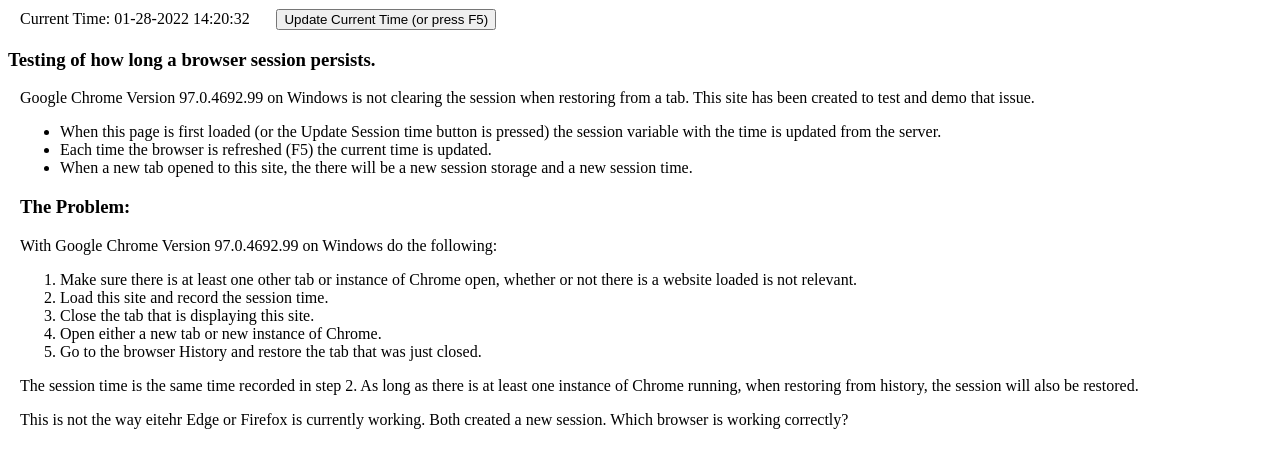
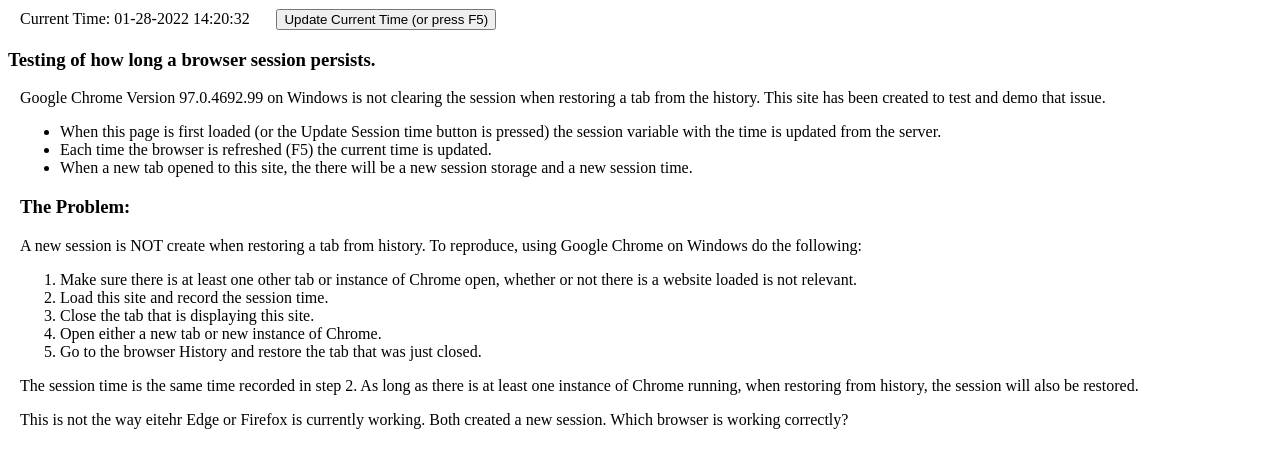
Before and after one commit to ehcarleton/session-life-test, a website: page views/index.html in a window 1280 px wide. Shown: the part 104-572 px from the top of the page. Drawn offline with nearby package versions, Linux system fonts and the light colour scheme.

Commit message:
cleaned up the wording a bit more

```diff
--- a/views/index.html
+++ b/views/index.html
@@ -49,7 +49,7 @@
 <div><span id="lastCall">Current Time: (please enable Javascript not running>)</span><input id="updateTime" type="button" value="Update Current Time (or press F5)"></div>
 <H3>Testing of how long a browser session persists.</H3>
 <div>
-    <p>Google Chrome Version 97.0.4692.99 on Windows is not clearing the session when restoring from a tab. This site
+    <p>Google Chrome Version 97.0.4692.99 on Windows is not clearing the session when restoring a tab from the history. This site
         has been created to test and demo that issue.</p>
     <ul>
         <li>When this page is first loaded (or the Update Session time button is pressed) the session variable with the
@@ -59,7 +59,7 @@
         <li>When a new tab opened to this site, the there will be a new session storage and a new session time.</li>
     </ul>
     <h3>The Problem:</h3>
-    <p>With Google Chrome Version 97.0.4692.99 on Windows do the following:</p>
+    <p>A new session is NOT create when restoring a tab from history.  To reproduce, using Google Chrome on Windows do the following:</p>
     <ol>
         <li>Make sure there is at least one other tab or instance of Chrome open, whether or not there is a website
             loaded is not relevant.
```
